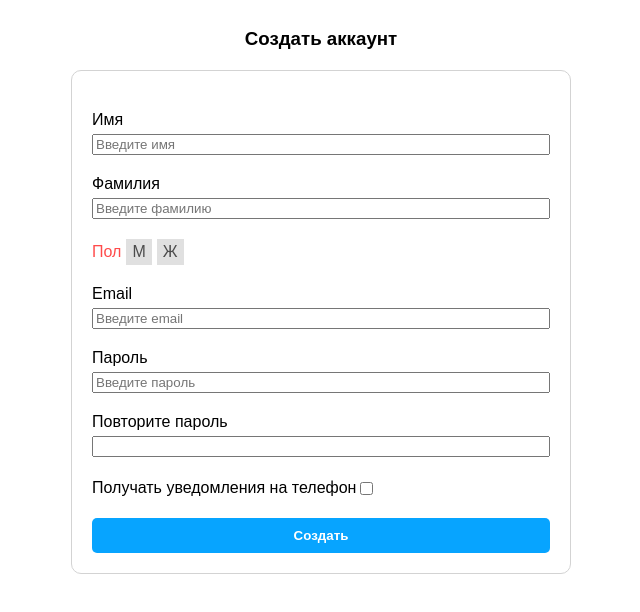
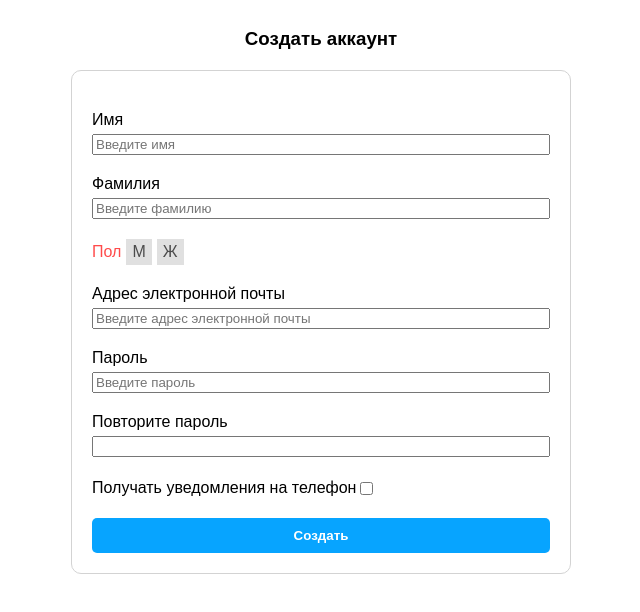
Before and after one commit to nezar-khamidekh/signal-forms, an Angular app: page / in a window 1280 px wide. Shown: the top 612 px of the page, without its empty margins (319-959 px from the left). Built offline with nearby package versions, Linux system fonts and the light colour scheme.

Commit message:
поправил текстовку для email

```diff
--- a/src/app/app.html
+++ b/src/app/app.html
@@ -31,13 +31,13 @@
 
   <gender-control [formField]="signupForm.gender" />
 
-  <label class="label" for="email">Email</label>
+  <label class="label" for="email">Адрес электронной почты</label>
   <input
     id="email"
     class="input"
     type="email"
     [formField]="signupForm.email"
-    placeholder="Введите email"
+    placeholder="Введите адрес электронной почты"
   />
   @if (signupForm.email().touched()) {
     @for (error of signupForm.email().errors(); track error.kind) {
--- a/src/app/app.ts
+++ b/src/app/app.ts
@@ -27,9 +27,9 @@ export class App {
   protected readonly signupForm = form(this.#user, signupFormSchema);
 
   protected createUser(event: Event): void {
+    event.preventDefault();
+
     submit(this.signupForm, async (form) => {
-      event.preventDefault();
-
       try {
         console.log(form().value());
 
@@ -57,7 +57,7 @@ export class App {
           {
             fieldTree: form.email,
             kind: 'server',
-            message: 'Пользователь с таким email уже существует',
+            message: 'Пользователь с таким адресом электронной почты уже существует',
           },
         ];
       }
--- a/src/app/validators/signup-form-schema.ts
+++ b/src/app/validators/signup-form-schema.ts
@@ -14,7 +14,7 @@ export const signupFormSchema = schema<User>((path) => {
   required(path.surname, { message: 'Это поле обязательно' });
 
   required(path.email, { message: 'Это поле обязательно' });
-  email(path.email, { message: 'Введите корректный email' });
+  email(path.email, { message: 'Введите корректный адрес электронной почты' });
 
   required(path.password, { message: 'Это поле обязательно' });
   pattern(path.password, /^(?=.*[a-z])(?=.*[A-Z])(?=.*\d)[a-zA-Z\d]{8,}$/, {
```
